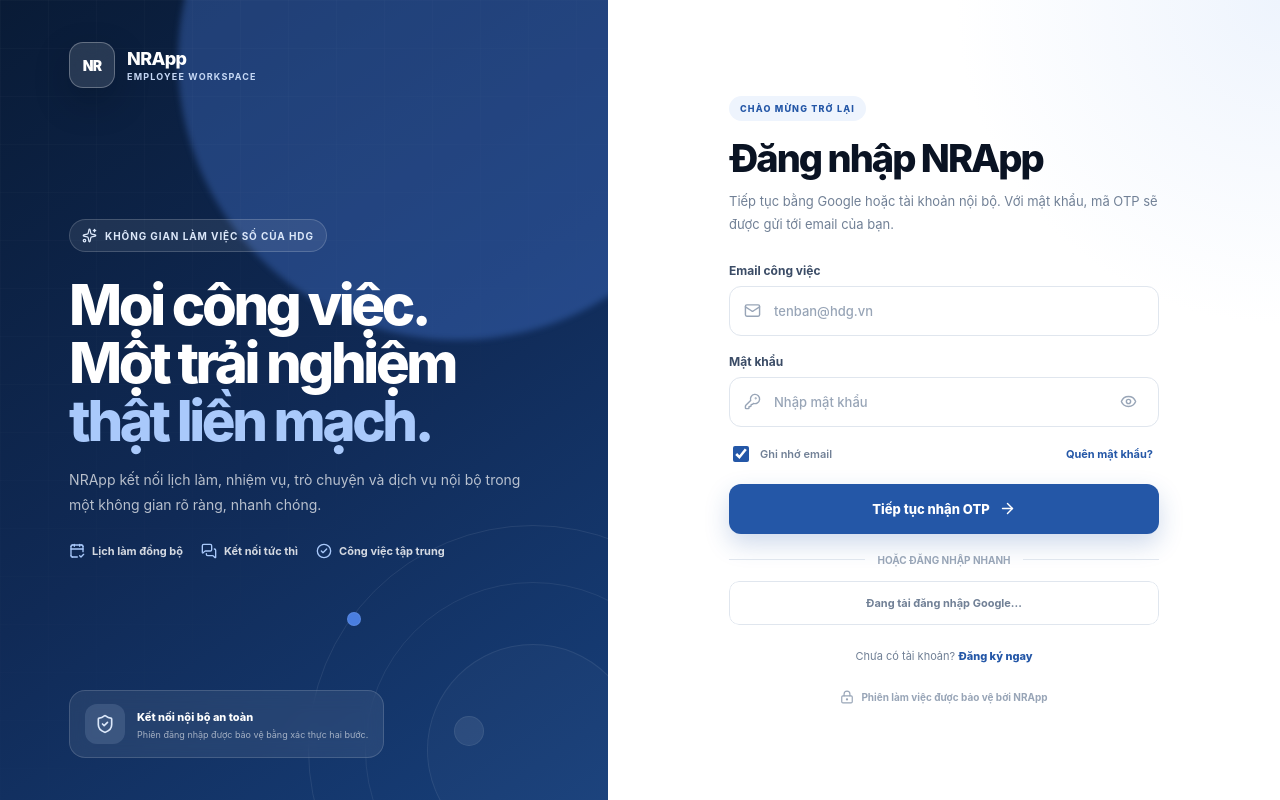
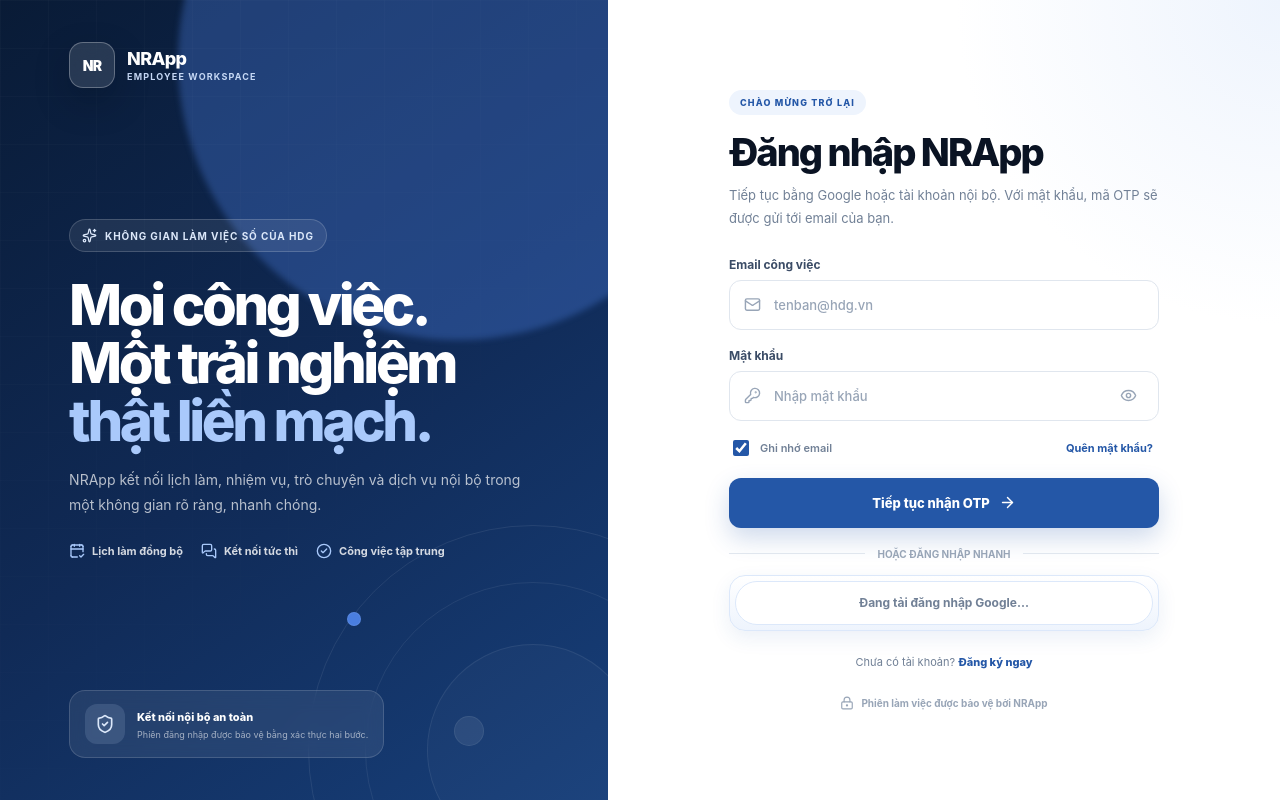
Before and after one commit to lethanh2006/nrapp-user-web, a Next.js app: page /dang-nhap in a window 1280 px wide. Built offline with nearby package versions, Linux system fonts and the light colour scheme; no server answers.

Commit message:
Làm mới nút đăng nhập Google

```diff
--- a/components/features/google-sign-in-button.module.css
+++ b/components/features/google-sign-in-button.module.css
@@ -1,36 +1,61 @@
 .wrap {
   position: relative;
   display: grid;
-  min-height: 44px;
+  width: 100%;
+  min-height: 54px;
   place-items: center;
   overflow: hidden;
-  border-radius: 10px;
+  border: 1px solid var(--blue-100);
+  border-radius: 16px;
+  padding: 5px;
+  background: linear-gradient(180deg, #fff 0%, var(--blue-50) 100%);
+  box-shadow: 0 7px 20px rgba(36, 87, 167, .09);
+  transition: border-color 160ms ease, box-shadow 160ms ease, transform 160ms ease;
+}
+
+.wrap:hover {
+  border-color: var(--blue-200);
+  box-shadow: 0 10px 26px rgba(36, 87, 167, .14);
+  transform: translateY(-1px);
+}
+
+.wrap:focus-within {
+  border-color: var(--blue-500);
+  box-shadow: var(--focus-ring), 0 10px 26px rgba(36, 87, 167, .12);
 }
 
 .button {
+  display: grid;
   width: 100%;
   min-height: 44px;
-  overflow: hidden;
+  place-items: center;
 }
 
-.button iframe { max-width: 100%; }
+.button iframe {
+  display: block;
+  max-width: 100%;
+  border-radius: 999px;
+}
 
 .button > div {
+  display: flex;
+  max-width: 100%;
+  justify-content: center;
   margin-inline: auto;
 }
 
 .placeholder,
 .overlay {
   position: absolute;
-  inset: 0;
+  inset: 5px;
   display: flex;
   align-items: center;
   justify-content: center;
-  border: 1px solid var(--slate-200);
-  border-radius: 10px;
+  border: 1px solid var(--blue-100);
+  border-radius: 999px;
   background: white;
   color: var(--slate-500);
-  font-size: 11px;
+  font-size: 12px;
   font-weight: 700;
 }
 
@@ -51,6 +76,13 @@
 
 .disabled {
   pointer-events: none;
+  transform: none;
+  opacity: .82;
+}
+
+@media (prefers-reduced-motion: reduce) {
+  .wrap { transition: none; }
+  .wrap:hover { transform: none; }
 }
 
 @keyframes google-spin {
--- a/components/features/google-sign-in-button.tsx
+++ b/components/features/google-sign-in-button.tsx
@@ -23,8 +23,8 @@
     type: "standard";
     theme: "outline";
     size: "large";
-    text: "continue_with";
-    shape: "rectangular";
+    text: "signin_with";
+    shape: "pill";
     logo_alignment: "left";
     locale: "vi";
     width: number;
@@ -83,8 +83,8 @@
       type: "standard",
       theme: "outline",
       size: "large",
-      text: "continue_with",
-      shape: "rectangular",
+      text: "signin_with",
+      shape: "pill",
       logo_alignment: "left",
       locale: "vi",
       width,
@@ -108,7 +108,11 @@
   }, [renderGoogleButton, scriptReady]);
 
   return (
-    <div className={`${styles.wrap} ${disabled ? styles.disabled : ""}`} aria-busy={disabled}>
+    <div
+      className={`${styles.wrap} ${disabled ? styles.disabled : ""}`}
+      aria-busy={disabled}
+      aria-disabled={disabled}
+    >
       <Script
         src="https://accounts.google.com/gsi/client?hl=vi"
         strategy="afterInteractive"
```
